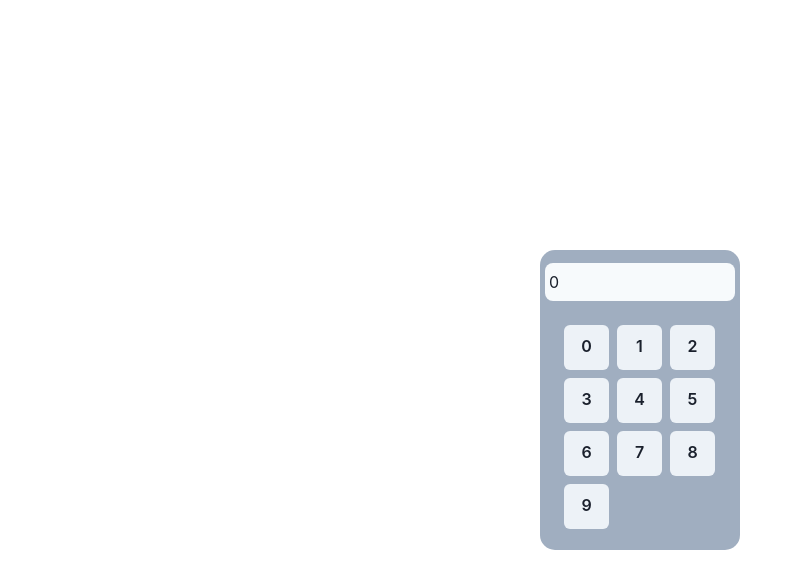
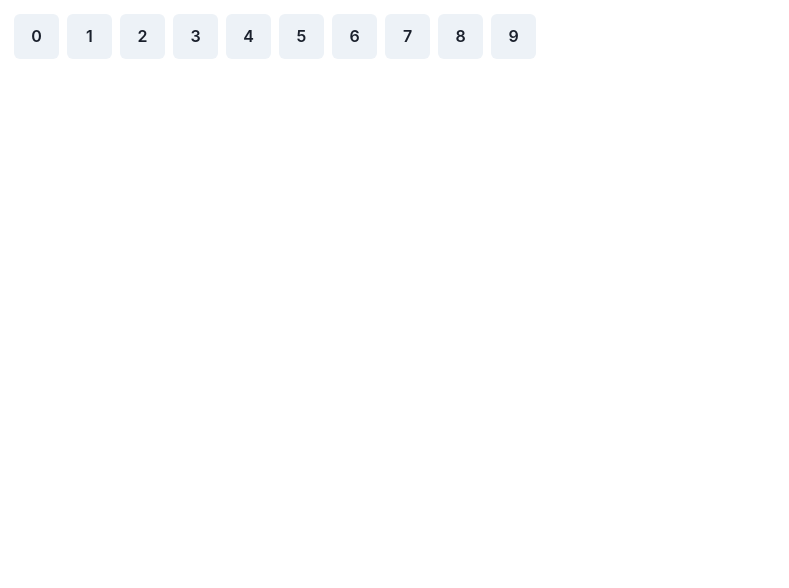
Before and after one commit to AlexanderMenshikoff/React-calculator, a React (Create React App) app: page / in a window 1280 px wide. Shown: the top 588 px of the page, without its empty margins (0-789 px from the left). Built offline with nearby package versions, Linux system fonts and the light colour scheme.

Commit message:
split into 2 new components, added zero checking

```diff
--- a/src/components/Numbers.js
+++ b/src/components/Numbers.js
@@ -3,42 +3,22 @@ import { Box, Button, Text } from "@chakra-ui/react";
 const Numbers = (props) => {
   const nums = Array.from(Array(10).keys()).map((number) => {
     return (
-      <Button key={number} w="45px" h="45px" margin="4px">
+      <Button
+        onClick={(e) => {
+          if (props.counts != "0")
+            props.onClick(props.counts + e.target.innerHTML);
+          else props.onClick(e.target.innerHTML);
+        }}
+        key={number}
+        w="45px"
+        h="45px"
+        margin="4px"
+      >
         {number}
       </Button>
     );
   });
   return (
-    <Box display="flex" justifyContent="center" alignItems="center" h="100vh">
-      <Box
-        display="flex"
-        gap="5px"
-        flexDirection="column"
-        justifyContent="center"
-        alignItems="center"
-        w="200px"
-        background="gray.400"
-        h="300px"
-        borderRadius="15px"
-      >
-        <Box display="flex" w="100%" justifyContent="between">
-          <Text
-            display="flex"
-            justifyContent="start"
-            alignItems="center"
-            bg="gray.50"
-            w="100%"
-            h="38px"
-            px="4px"
-            borderRadius="8px"
-            margin="5px"
-          >
-            {props.counts}
-          </Text>
-          <Text w="fit-content" h="38px" textColor="tomato">
-            {props.result}
-          </Text>
-        </Box>
     <Box
       display="flex"
       flexWrap="wrap"
@@ -48,8 +28,6 @@ const Numbers = (props) => {
     >
       {nums}
     </Box>
-      </Box>
-    </Box>
   );
 };
 
```
Lines whose indentation alone changed are shown as unchanged.
